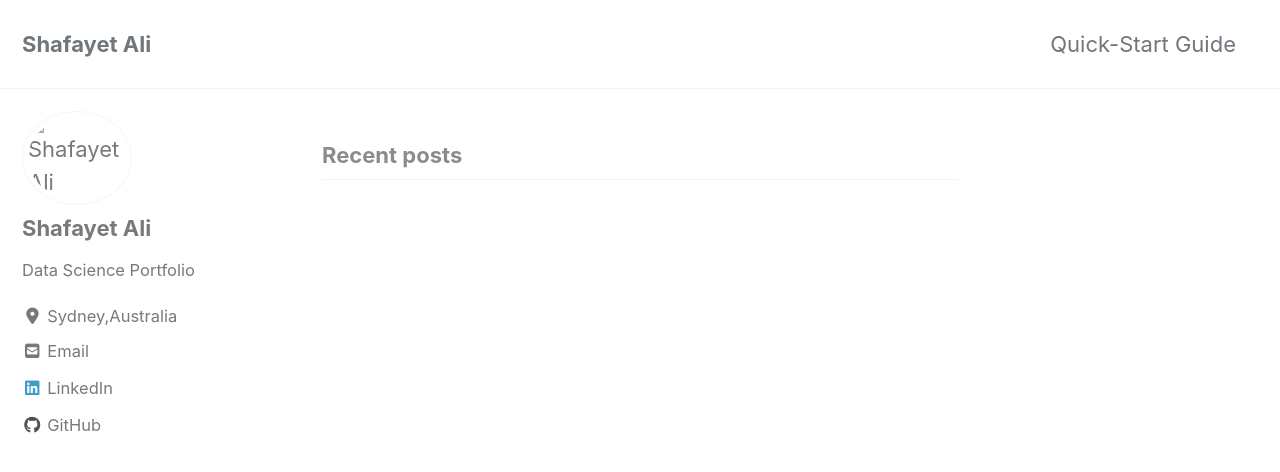
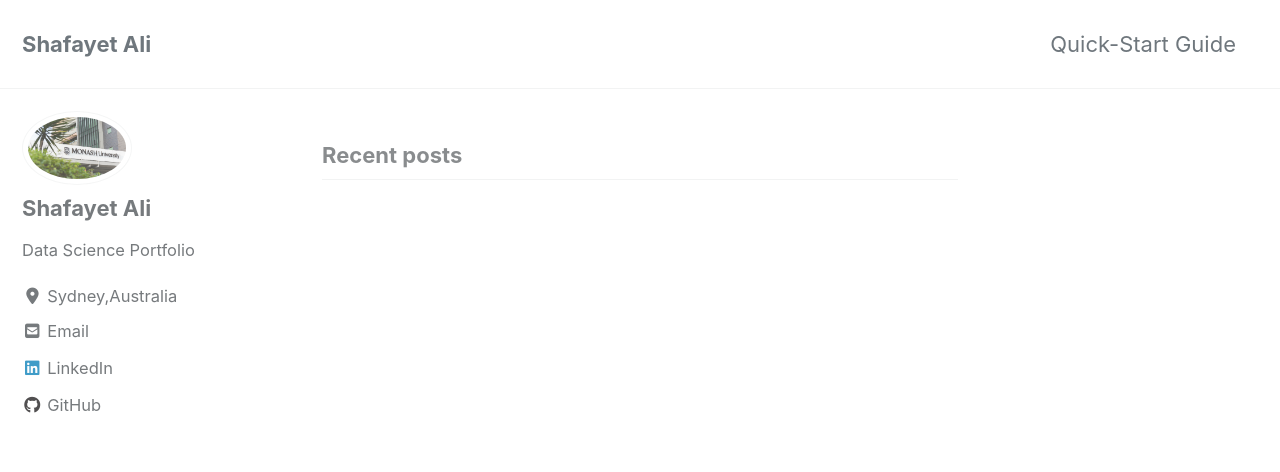
Before and after one commit to shafayet08/shafayet08.github.io, a Jekyll site: the page built from index.html, in a window 1280 px wide and 900 px high. Shown: the top 472 px of the window. Built offline with Jekyll 4.4.1, drawn with Linux system fonts in a browser that asks for light colours; cached includes are drawn as plain includes; nearby versions of some CDN libraries; the list of posts is cut into pages by our own code.

Commit message:
new github

```diff
--- a/_config.yml
+++ b/_config.yml
@@ -107,7 +107,7 @@
 
 author:
   name             : "Shafayet Ali"
-  avatar           :  "/_images/Building.jpg" # path of avatar image, e.g. "/assets/images/bio-photo.jpg"
+  avatar           :  "/images/Building.jpg" # path of avatar image, e.g. "/assets/images/bio-photo.jpg"
   bio              : "Data Science Portfolio"
   location         : "Sydney,Australia"
   email            : "alishafayet8@gmail.com"
--- /dev/null
+++ b/_images/index.html
@@ -0,0 +1,5 @@
+----
+layout: home
+author_profile: true
+header:
+   image: "/images/Building.jpg"
```
